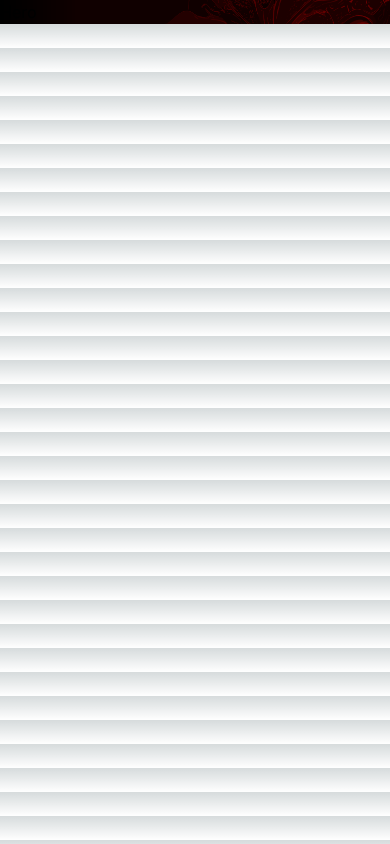
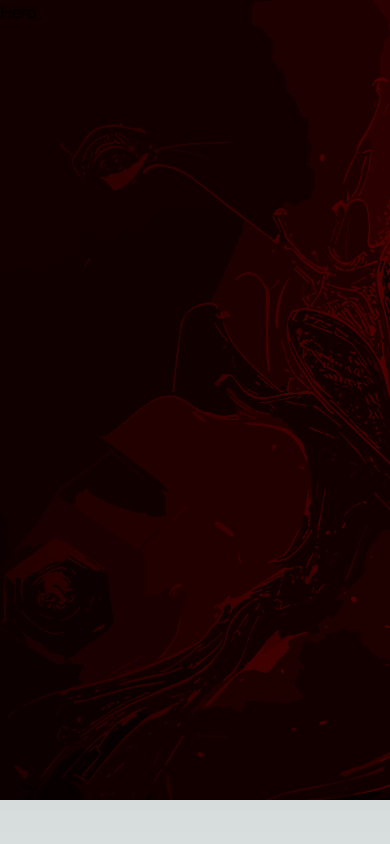
Before and after one commit to commenthropha/game-review-site, a Next.js app: page / in a window 390 px wide. Built offline with nearby package versions, Linux system fonts and the light colour scheme.

Commit message:
Add responsiveness breakpoints for /components/Hero.tsx main div

```diff
--- a/src/app/components/Hero.tsx
+++ b/src/app/components/Hero.tsx
@@ -3,7 +3,7 @@ import styles from "./styles/Hero.module.css"
 
 const Hero = () => {
   return (
-    <div id = "hero" className={`${styles.main}`}>
+    <div id = "hero" className={`min-h-[800px] sm:min-h-[1000px] md:min-h-[1200px] lg:min-h-[1400px] xl:min-h-[1600px] ${styles.main}`}>
         Hero
     </div>
   )
```
